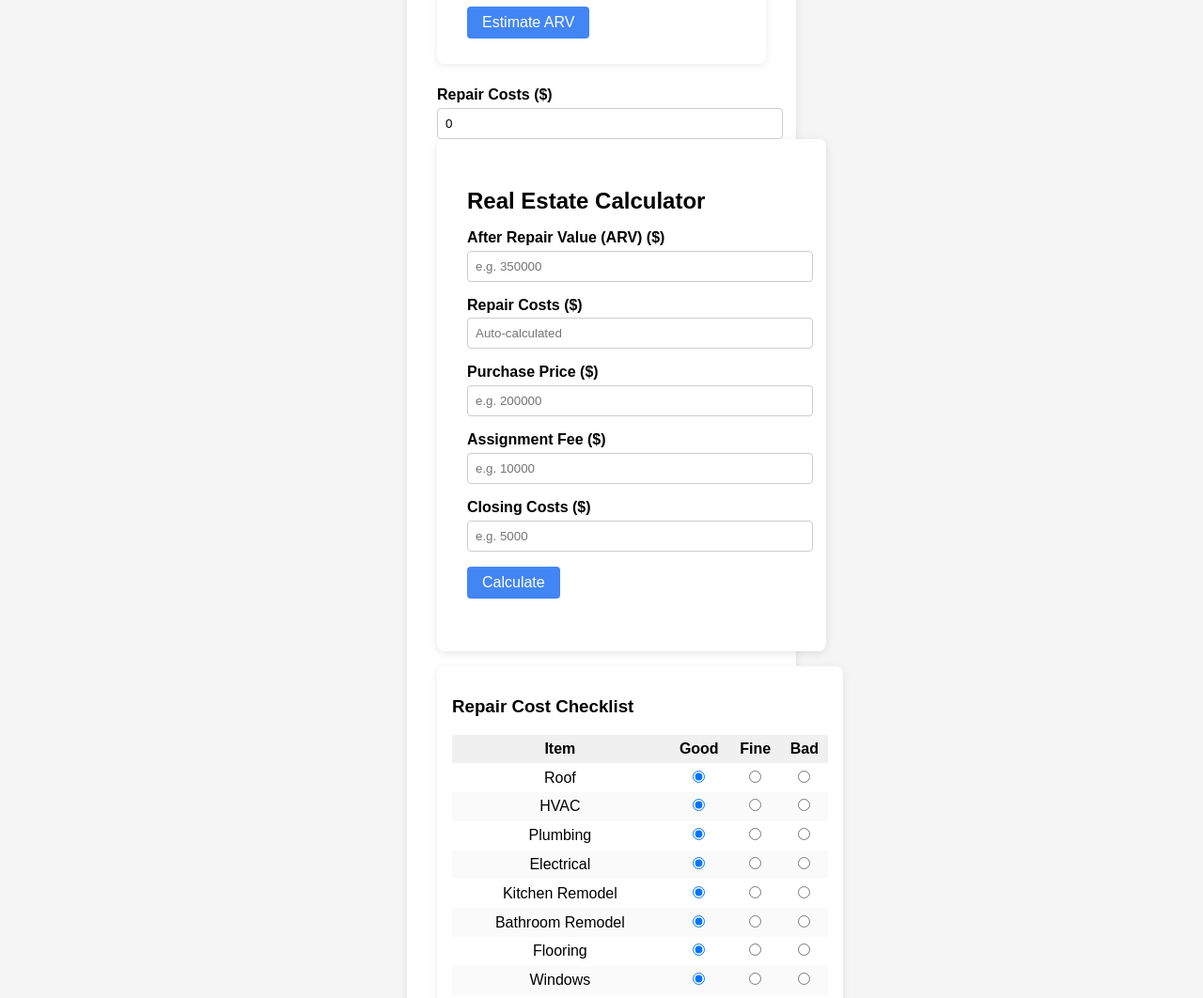
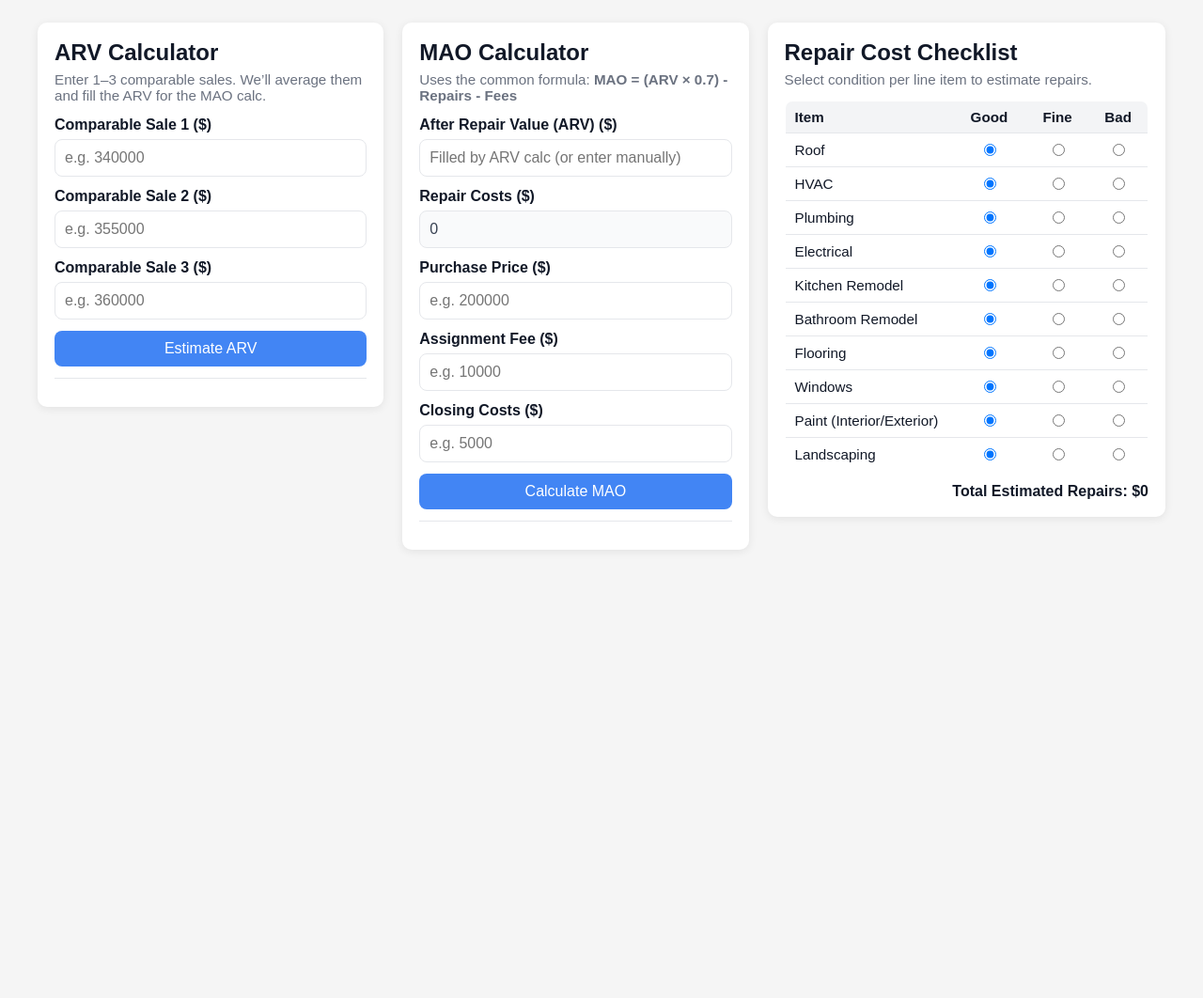
Before and after one commit to bjward-mhs/wp-hom, a plain HTML site: page index.html in a window 1280 px wide. Shown: the top 1062 px of the page at 94% size. After the commit the page ends 800 px from the top, so only its background shows below. Drawn offline with Linux system fonts and the light colour scheme.

Commit message:
Refactor HTML structure and improve styles

```diff
--- a/index.html
+++ b/index.html
@@ -1,170 +1,235 @@
-<!DOCTYPE html>
+<!doctype html>
 <html lang="en">
   <head>
-  <!DOCTYPE html>
-  <html lang="en">
-  <head>
-    <meta charset="UTF-8">
-    <meta name="viewport" content="width=device-width, initial-scale=1.0">
+    <meta charset="UTF-8" />
+    <meta name="viewport" content="width=device-width, initial-scale=1.0" />
     <title>Real Estate Calculator</title>
     <style>
+      :root {
+        --bg: #f5f5f5;
+        --card: #ffffff;
+        --text: #111827;
+        --muted: #6b7280;
+        --border: #e5e7eb;
+        --primary: #4285f4;
+        --primaryHover: #357ae8;
+        --shadow: 0 2px 10px rgba(0, 0, 0, 0.08);
+        --radius: 10px;
+      }
+
+      * {
+        box-sizing: border-box;
+      }
+
       body {
+        margin: 0;
         font-family: Arial, sans-serif;
-        background: #f5f5f5;
-        margin: 0;
-        padding: 0;
-        height: 100vh;
+        background: var(--bg);
+        color: var(--text);
+      }
+
+      .page {
+        min-height: 100vh;
+        padding: 24px;
         display: flex;
-        align-items: center;
+        align-items: flex-start;
         justify-content: center;
       }
-      .container {
-        display: flex;
-        flex-direction: row;
-        gap: 2rem;
-        align-items: flex-start;
-        justify-content: center;
-        width: 100vw;
-        max-width: 1100px;
-        margin-top: 2rem;
+
+      .grid {
+        width: 100%;
+        max-width: 1200px;
+        display: grid;
+        grid-template-columns: 1fr 1fr 1.15fr;
+        gap: 20px;
+        align-items: start;
       }
-      .calculator {
-        background: #fff;
-        padding: 2rem;
-        border-radius: 8px;
-        box-shadow: 0 2px 8px rgba(0,0,0,0.1);
-        width: 350px;
-        min-width: 320px;
+
+      @media (max-width: 1100px) {
+        .grid {
+          grid-template-columns: 1fr;
         }
-      .calculator h2 {
-        margin-bottom: 1rem;
       }
+
+      .card {
+        background: var(--card);
+        border-radius: var(--radius);
+        box-shadow: var(--shadow);
+        padding: 18px;
+      }
+
+      .card h2,
+      .card h3 {
+        margin: 0 0 12px 0;
+      }
+
+      .subtle {
+        margin: -6px 0 14px 0;
+        color: var(--muted);
+        font-size: 0.95rem;
+      }
+
       .form-group {
-        margin-bottom: 1rem;
+        margin-bottom: 12px;
       }
+
       label {
         display: block;
-        margin-bottom: 0.3rem;
-        font-weight: bold;
+        font-weight: 700;
+        margin-bottom: 6px;
       }
+
       input[type="number"] {
         width: 100%;
-        padding: 0.5rem;
-        border: 1px solid #ccc;
-        border-radius: 4px;
+        padding: 10px;
+        border: 1px solid var(--border);
+        border-radius: 8px;
+        font-size: 1rem;
       }
+
+      input[readonly] {
+        background: #f9fafb;
+        color: #374151;
+      }
+
       button {
-        padding: 0.5rem 1rem;
+        width: 100%;
+        padding: 10px 12px;
         border: none;
-        border-radius: 4px;
-        background: #4285f4;
-        color: #fff;
+        border-radius: 8px;
+        background: var(--primary);
+        color: white;
         font-size: 1rem;
         cursor: pointer;
       }
+
       button:hover {
-        background: #357ae8;
+        background: var(--primaryHover);
       }
+
       .result {
-        margin-top: 1.5rem;
-        font-size: 1.1rem;
-        color: #333;
+        margin-top: 12px;
+        padding-top: 12px;
+        border-top: 1px solid var(--border);
+        color: #111827;
+        line-height: 1.35;
       }
-      .checklist {
-        background: #fff;
-        padding: 2rem 1rem;
-        border-radius: 8px;
-        box-shadow: 0 2px 8px rgba(0,0,0,0.08);
-        width: 400px;
-        min-width: 320px;
-      }
-      .checklist h3 {
-        margin-top: 0;
-      }
+
+      /* Repairs table */
       .repair-table {
         width: 100%;
         border-collapse: collapse;
+        overflow: hidden;
+        border-radius: 8px;
+        border: 1px solid var(--border);
       }
-      .repair-table th, .repair-table td {
-        padding: 0.4rem 0.2rem;
+
+      .repair-table th,
+      .repair-table td {
+        padding: 8px 6px;
         text-align: center;
+        border-bottom: 1px solid var(--border);
+        font-size: 0.95rem;
       }
+
       .repair-table th {
-        background: #f0f0f0;
+        background: #f3f4f6;
       }
-      .repair-table tr:nth-child(even) {
-        background: #fafafa;
+
+      .repair-table td:first-child,
+      .repair-table th:first-child {
+        text-align: left;
+        padding-left: 10px;
+        width: 46%;
       }
-      .repair-table input[type="radio"] {
-        margin: 0 0.2rem;
-      }
-      .repair-table label {
-        font-weight: normal;
-        margin-bottom: 0;
-      }
+
       .repair-total {
-        margin-top: 1rem;
-        font-weight: bold;
+        margin-top: 12px;
+        font-weight: 700;
         text-align: right;
       }
     </style>
   </head>
+
   <body>
-    <div class="container">
-      <div class="calculator">
-        <h2>Real Estate Calculator</h2>
+    <main class="page">
+      <div class="grid">
+        <!-- Left: ARV Calculator -->
+        <section class="card" aria-labelledby="arv-title">
+          <h2 id="arv-title">ARV Calculator</h2>
+          <p class="subtle">
+            Enter 1–3 comparable sales. We’ll average them and fill the ARV for
+            the MAO calc.
+          </p>
+
+          <div class="form-group">
+            <label for="comp1">Comparable Sale 1 ($)</label>
+            <input type="number" id="comp1" min="0" placeholder="e.g. 340000" />
+          </div>
+
+          <div class="form-group">
+            <label for="comp2">Comparable Sale 2 ($)</label>
+            <input type="number" id="comp2" min="0" placeholder="e.g. 355000" />
+          </div>
+
+          <div class="form-group">
+            <label for="comp3">Comparable Sale 3 ($)</label>
+            <input type="number" id="comp3" min="0" placeholder="e.g. 360000" />
+          </div>
+
+          <button type="button" id="estimateArvBtn">Estimate ARV</button>
+
+          <div class="result" id="arvResult" aria-live="polite"></div>
+        </section>
+
+        <!-- Middle: MAO Calculator -->
+        <section class="card" aria-labelledby="mao-title">
+          <h2 id="mao-title">MAO Calculator</h2>
+          <p class="subtle">
+            Uses the common formula: <strong>MAO = (ARV × 0.7) - Repairs - Fees</strong>
+          </p>
+
           <div class="form-group">
             <label for="arv">After Repair Value (ARV) ($)</label>
-          <input type="number" id="arv" min="0" placeholder="e.g. 350000">
-      <div style="display: flex; flex-direction: column; width: 100%; max-width: 350px;">
-        <div class="arv-calc" style="background: #fff; padding: 1.2rem 2rem 1.2rem 2rem; border-radius: 8px; box-shadow: 0 2px 8px rgba(0,0,0,0.08); margin-bottom: 1.5rem;">
-          <h3 style="margin-top:0;">ARV Calculator</h3>
-          <div class="form-group">
-            <label>Comparable Sale 1 ($)</label>
-            <input type="number" id="comp1" min="0" placeholder="e.g. 340000">
+            <input type="number" id="arv" min="0" placeholder="Filled by ARV calc (or enter manually)" />
           </div>
-          <div class="form-group">
-            <label>Comparable Sale 2 ($)</label>
-            <input type="number" id="comp2" min="0" placeholder="e.g. 355000">
-          </div>
-          <div class="form-group">
-            <label>Comparable Sale 3 ($)</label>
-            <input type="number" id="comp3" min="0" placeholder="e.g. 360000">
-          </div>
-          <button onclick="calculateARV()" style="margin-bottom: 0.5rem;">Estimate ARV</button>
-          <div id="arvResult" style="font-size:1rem; color:#333;"></div>
-        </div>
+
           <div class="form-group">
             <label for="repairCosts">Repair Costs ($)</label>
-          <input type="number" id="repairCosts" min="0" placeholder="Auto-calculated" readonly>
-        <div class="calculator">
-          <h2>Real Estate Calculator</h2>
-          <div class="form-group">
-            <label for="arv">After Repair Value (ARV) ($)</label>
-            <input type="number" id="arv" min="0" placeholder="e.g. 350000">
+            <input
+              type="number"
+              id="repairCosts"
+              min="0"
+              placeholder="Auto-calculated"
+              readonly
+            />
           </div>
-          <div class="form-group">
-            <label for="repairCosts">Repair Costs ($)</label>
-            <input type="number" id="repairCosts" min="0" placeholder="Auto-calculated" readonly>
-          </div>
+
           <div class="form-group">
             <label for="purchasePrice">Purchase Price ($)</label>
-            <input type="number" id="purchasePrice" min="0" placeholder="e.g. 200000">
+            <input type="number" id="purchasePrice" min="0" placeholder="e.g. 200000" />
           </div>
+
           <div class="form-group">
             <label for="assignmentFee">Assignment Fee ($)</label>
-            <input type="number" id="assignmentFee" min="0" placeholder="e.g. 10000">
+            <input type="number" id="assignmentFee" min="0" placeholder="e.g. 10000" />
           </div>
+
           <div class="form-group">
             <label for="closingCosts">Closing Costs ($)</label>
-            <input type="number" id="closingCosts" min="0" placeholder="e.g. 5000">
+            <input type="number" id="closingCosts" min="0" placeholder="e.g. 5000" />
           </div>
-          <button onclick="calculateWholesale()">Calculate</button>
-          <div class="result" id="result"></div>
-        </div>
-                </div>
-      <div class="checklist">
-        <h3>Repair Cost Checklist</h3>
+
+          <button type="button" id="calcMaoBtn">Calculate MAO</button>
+
+          <div class="result" id="result" aria-live="polite"></div>
+        </section>
+
+        <!-- Right: Repair Costs Checklist -->
+        <section class="card" aria-labelledby="repairs-title">
+          <h2 id="repairs-title">Repair Cost Checklist</h2>
+          <p class="subtle">Select condition per line item to estimate repairs.</p>
+
           <table class="repair-table" id="repairTable">
             <thead>
               <tr>
@@ -178,84 +243,142 @@
               <!-- Rows inserted by JS -->
             </tbody>
           </table>
-        <div class="repair-total">Total Estimated Repairs: $<span id="repairTotal">0</span></div>
+
+          <div class="repair-total">
+            Total Estimated Repairs: $<span id="repairTotal">0</span>
           </div>
+        </section>
       </div>
+    </main>
+
     <script>
       // Repair items with cost for each condition
       const repairItems = [
-        { label: 'Roof', good: 0, fine: 3000, bad: 8000 },
-        { label: 'HVAC', good: 0, fine: 2000, bad: 6000 },
-        { label: 'Plumbing', good: 0, fine: 1500, bad: 4000 },
-        { label: 'Electrical', good: 0, fine: 1200, bad: 3500 },
-        { label: 'Kitchen Remodel', good: 0, fine: 5000, bad: 12000 },
-        { label: 'Bathroom Remodel', good: 0, fine: 3000, bad: 7000 },
-        { label: 'Flooring', good: 0, fine: 2000, bad: 5000 },
-        { label: 'Windows', good: 0, fine: 1500, bad: 4000 },
-        { label: 'Paint (Interior/Exterior)', good: 0, fine: 1200, bad: 3500 },
-        { label: 'Landscaping', good: 0, fine: 800, bad: 2000 }
+        { label: "Roof", good: 0, fine: 3000, bad: 8000 },
+        { label: "HVAC", good: 0, fine: 2000, bad: 6000 },
+        { label: "Plumbing", good: 0, fine: 1500, bad: 4000 },
+        { label: "Electrical", good: 0, fine: 1200, bad: 3500 },
+        { label: "Kitchen Remodel", good: 0, fine: 5000, bad: 12000 },
+        { label: "Bathroom Remodel", good: 0, fine: 3000, bad: 7000 },
+        { label: "Flooring", good: 0, fine: 2000, bad: 5000 },
+        { label: "Windows", good: 0, fine: 1500, bad: 4000 },
+        { label: "Paint (Interior/Exterior)", good: 0, fine: 1200, bad: 3500 },
+        { label: "Landscaping", good: 0, fine: 800, bad: 2000 },
       ];
 
-      const repairTableBody = document.querySelector('#repairTable tbody');
-      repairItems.forEach((item, idx) => {
-        const tr = document.createElement('tr');
-        tr.innerHTML = `
-          <td>${item.label}</td>
-          <td><input type="radio" name="repair${idx}" value="good" onchange="updateRepairTotal()" checked></td>
-          <td><input type="radio" name="repair${idx}" value="fine" onchange="updateRepairTotal()"></td>
-          <td><input type="radio" name="repair${idx}" value="bad" onchange="updateRepairTotal()"></td>
-        `;
-        repairTableBody.appendChild(tr);
-      });
+      const els = {
+        repairTableBody: document.querySelector("#repairTable tbody"),
+        repairTotal: document.getElementById("repairTotal"),
+        repairCosts: document.getElementById("repairCosts"),
+        arv: document.getElementById("arv"),
+        comp1: document.getElementById("comp1"),
+        comp2: document.getElementById("comp2"),
+        comp3: document.getElementById("comp3"),
+        arvResult: document.getElementById("arvResult"),
+        purchasePrice: document.getElementById("purchasePrice"),
+        assignmentFee: document.getElementById("assignmentFee"),
+        closingCosts: document.getElementById("closingCosts"),
+        result: document.getElementById("result"),
+        estimateArvBtn: document.getElementById("estimateArvBtn"),
+        calcMaoBtn: document.getElementById("calcMaoBtn"),
+      };
+
+      function formatMoney(n) {
+        if (Number.isNaN(n)) return "";
+        return n.toLocaleString(undefined, { maximumFractionDigits: 2 });
+      }
 
       function updateRepairTotal() {
         let total = 0;
+
         repairItems.forEach((item, idx) => {
           const radios = document.getElementsByName(`repair${idx}`);
-          let val = 'good';
-          radios.forEach(r => { if (r.checked) val = r.value; });
+          let val = "good";
+          radios.forEach((r) => {
+            if (r.checked) val = r.value;
+          });
           total += item[val];
         });
-        document.getElementById('repairTotal').textContent = total;
-        document.getElementById('repairCosts').value = total;
+
+        els.repairTotal.textContent = formatMoney(total);
+        els.repairCosts.value = total;
       }
 
-      // Initial calculation
+      function renderRepairTable() {
+        els.repairTableBody.innerHTML = "";
+
+        repairItems.forEach((item, idx) => {
+          const tr = document.createElement("tr");
+
+          tr.innerHTML = `
+            <td>${item.label}</td>
+            <td><input type="radio" name="repair${idx}" value="good" checked></td>
+            <td><input type="radio" name="repair${idx}" value="fine"></td>
+            <td><input type="radio" name="repair${idx}" value="bad"></td>
+          `;
+
+          tr.querySelectorAll('input[type="radio"]').forEach((radio) => {
+            radio.addEventListener("change", updateRepairTotal);
+          });
+
+          els.repairTableBody.appendChild(tr);
+        });
+
         updateRepairTotal();
+      }
 
       function calculateARV() {
-        const comp1 = parseFloat(document.getElementById('comp1').value);
-        const comp2 = parseFloat(document.getElementById('comp2').value);
-        const comp3 = parseFloat(document.getElementById('comp3').value);
-        let comps = [comp1, comp2, comp3].filter(x => !isNaN(x));
+        const comp1 = parseFloat(els.comp1.value);
+        const comp2 = parseFloat(els.comp2.value);
+        const comp3 = parseFloat(els.comp3.value);
+
+        const comps = [comp1, comp2, comp3].filter((x) => !Number.isNaN(x));
+
         if (comps.length === 0) {
-          document.getElementById('arvResult').innerHTML = 'Enter at least one comp.';
+          els.arvResult.textContent = "Enter at least one comparable sale.";
           return;
         }
+
         const arv = comps.reduce((a, b) => a + b, 0) / comps.length;
-        document.getElementById('arvResult').innerHTML = `Estimated ARV: $${arv.toFixed(2)}`;
-        document.getElementById('arv').value = arv.toFixed(2);
+
+        els.arvResult.innerHTML = `<strong>Estimated ARV:</strong> $${formatMoney(arv)}`;
+        els.arv.value = arv.toFixed(2);
       }
 
       function calculateWholesale() {
-        const arv = parseFloat(document.getElementById('arv').value);
-        const repairCosts = parseFloat(document.getElementById('repairCosts').value);
-        const purchasePrice = parseFloat(document.getElementById('purchasePrice').value);
-        const assignmentFee = parseFloat(document.getElementById('assignmentFee').value);
-        const closingCosts = parseFloat(document.getElementById('closingCosts').value);
-        if (isNaN(arv) || isNaN(repairCosts) || isNaN(purchasePrice) || isNaN(assignmentFee) || isNaN(closingCosts)) {
-          document.getElementById('result').innerHTML = 'Please fill in all fields.';
+        const arv = parseFloat(els.arv.value);
+        const repairCosts = parseFloat(els.repairCosts.value);
+        const purchasePrice = parseFloat(els.purchasePrice.value);
+        const assignmentFee = parseFloat(els.assignmentFee.value);
+        const closingCosts = parseFloat(els.closingCosts.value);
+
+        if (
+          Number.isNaN(arv) ||
+          Number.isNaN(repairCosts) ||
+          Number.isNaN(purchasePrice) ||
+          Number.isNaN(assignmentFee) ||
+          Number.isNaN(closingCosts)
+        ) {
+          els.result.textContent = "Please fill in all fields.";
           return;
         }
+
         // Typical formula: MAO = (ARV x 0.7) - Repair Costs - Assignment Fee - Closing Costs
-        const mao = (arv * 0.7) - repairCosts - assignmentFee - closingCosts;
+        const mao = arv * 0.7 - repairCosts - assignmentFee - closingCosts;
+
+        // (Keeping your original meaning even though naming is debatable)
         const profit = purchasePrice - mao;
-        document.getElementById('result').innerHTML =
-          `<strong>Max Allowable Offer (MAO):</strong> $${mao.toFixed(2)}<br>
-          <strong>Your Profit (if purchased at entered price):</strong> $${profit.toFixed(2)}`;
+
+        els.result.innerHTML = `
+          <strong>Max Allowable Offer (MAO):</strong> $${formatMoney(mao)}<br />
+          <strong>Your Profit (if purchased at entered price):</strong> $${formatMoney(profit)}
+        `;
       }
+
+      els.estimateArvBtn.addEventListener("click", calculateARV);
+      els.calcMaoBtn.addEventListener("click", calculateWholesale);
+
+      renderRepairTable();
     </script>
   </body>
 </html>
-
-~
```
Lines whose indentation alone changed are shown as unchanged.
